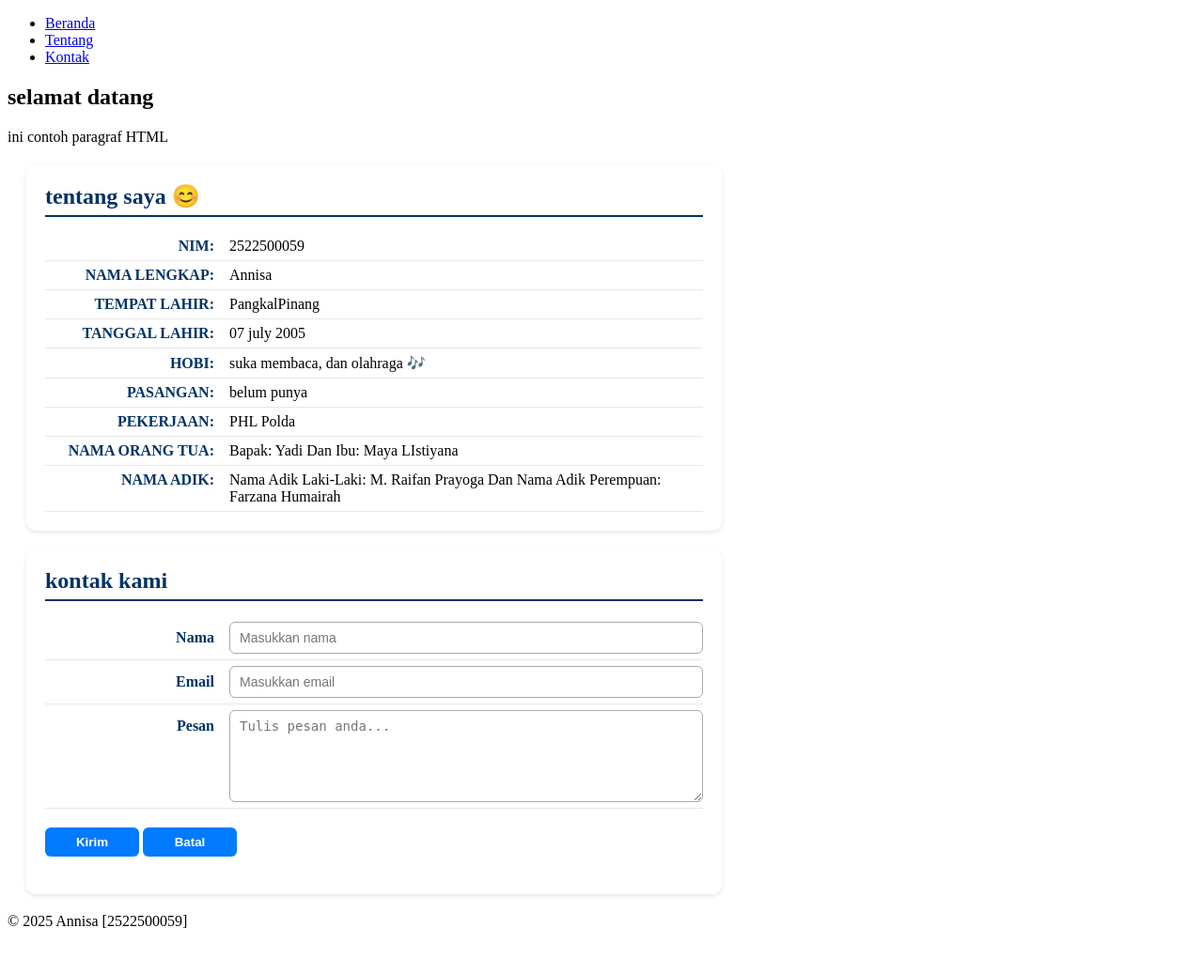
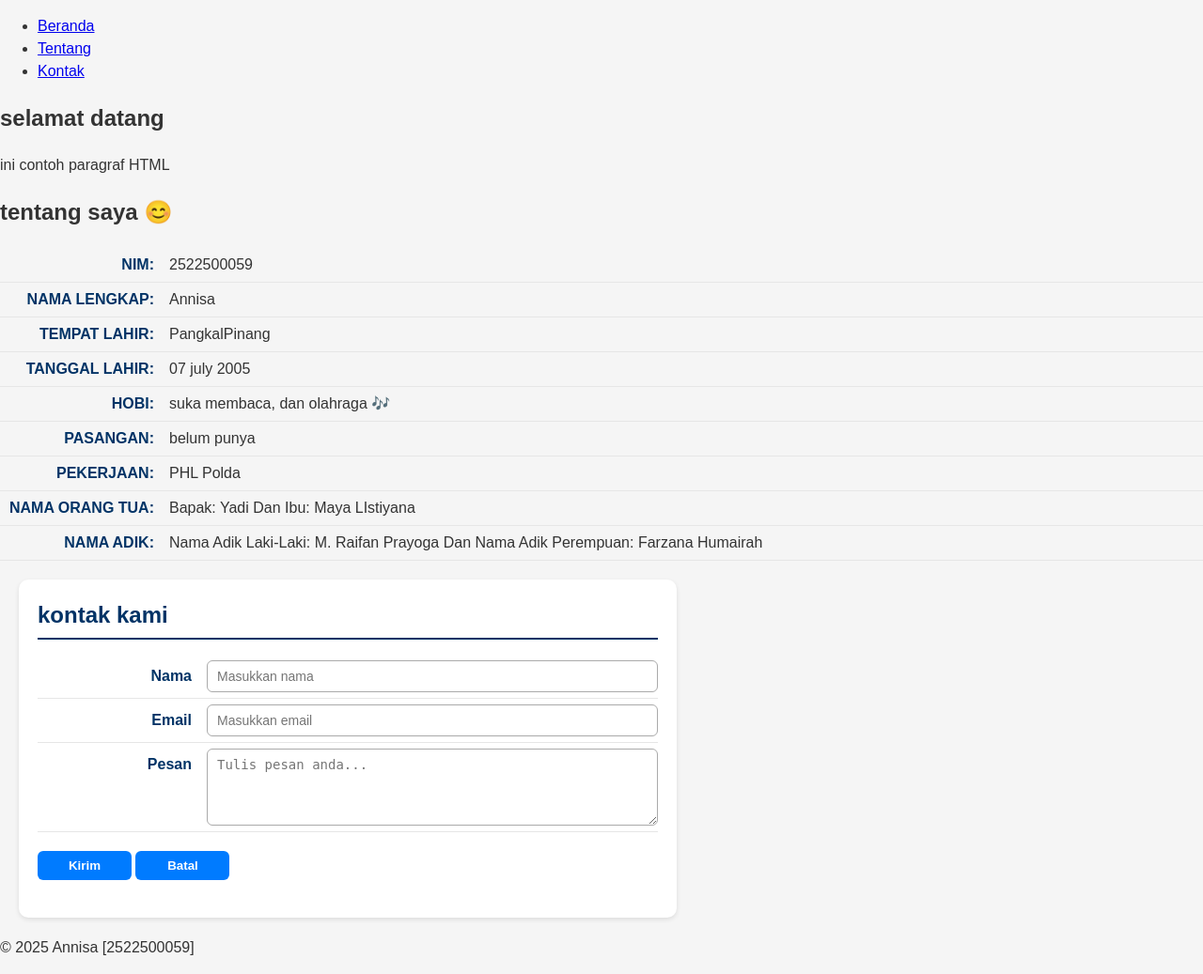
Before and after one commit to 2522500059-source/2522500059-PWD-GB1J-25260, a PHP site: page /pertemuan-04/index.html in a window 1280 px wide. Shown: the whole page at 94% size. Before the commit the page ends 988 px from the top, so only its background shows below. Run offline with PHP 8.4, Linux system fonts and the light colour scheme.

Commit message:
aturan css untuk body dan global reset

```diff
--- a/pertemuan-04/style.css
+++ b/pertemuan-04/style.css
@@ -1,4 +1,16 @@
-    #about {
+   * {
+    box-sizing: border-box;
+   }
+
+   body {
+    margin: 0;
+    font-family: Arial,sans-serif;
+    background: #f5f5f5;
+    color: #333;
+    line-height: 1.5;
+   }
+
+   #about
      background-color: #ffffff;
       border-radius: 10px;
       padding: 20px;
```
